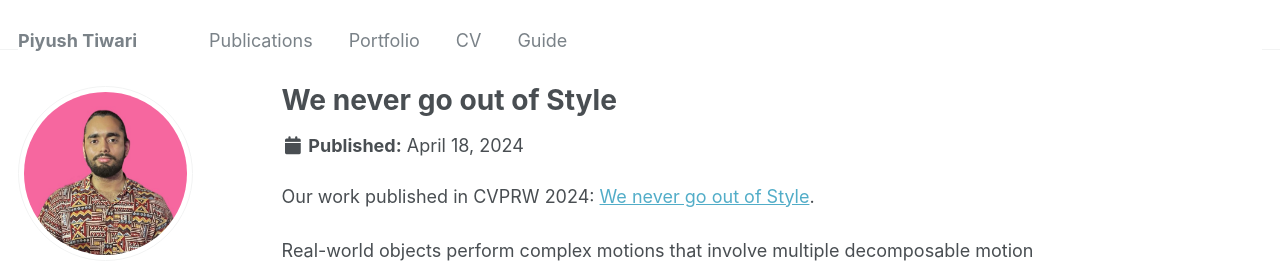
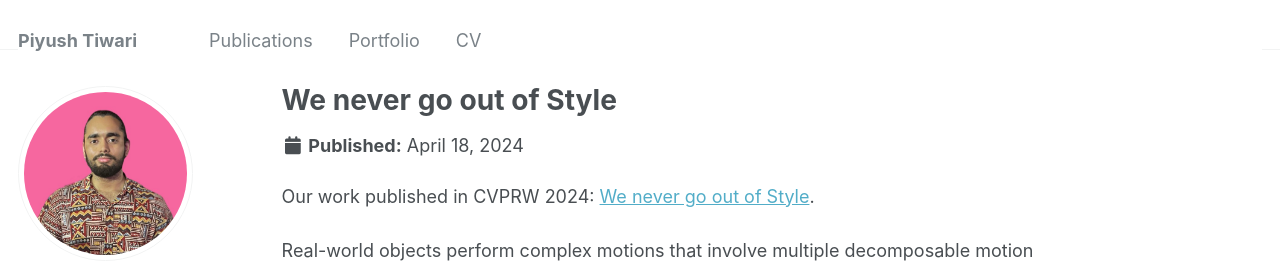
Before and after one commit to kashyappiyush1998/kashyappiyush1998.github.io, a Jekyll site: the page built from _portfolio/we-nerver-go-out-of-style.md, in a window 1280 px wide. Shown: the top 263 px of the page. Built offline with Jekyll 4.4.1, drawn with Linux system fonts in a browser that asks for light colours.

Commit message:
removed guide

```diff
--- a/_data/navigation.yml
+++ b/_data/navigation.yml
@@ -18,5 +18,5 @@ main:
   - title: "CV"
     url: /cv/
 
-  - title: "Guide"
-    url: /markdown/
+  # - title: "Guide"
+  #   url: /markdown/
--- a/_portfolio/we-nerver-go-out-of-style.md
+++ b/_portfolio/we-nerver-go-out-of-style.md
@@ -1,6 +1,6 @@
 ---
 title: "We never go out of Style"
-excerpt: "Motion Disentanglement by Subspace Decomposition of Latent Space.<br/><br/><img src='/images/cvprw2023.gif'>"
+excerpt: "Motion Disentanglement by Subspace Decomposition of Latent Space.<br/><br/><img src='/images/cvprw2023.gif' width='600' height='269'>"
 collection: portfolio
 ---
 
```
